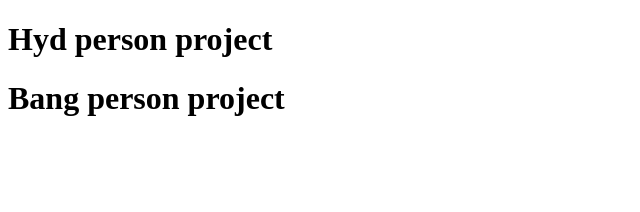
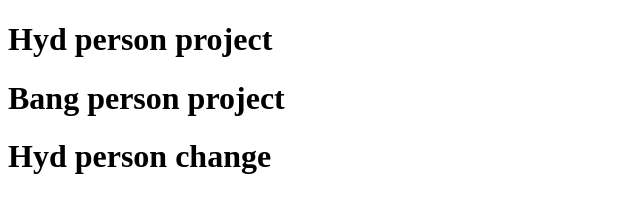
Before and after one commit to Arifa-Sanjamala2002/git-2, a plain HTML site: page index.html in a window 1280 px wide. Shown: the whole page, without its empty margins (0-640 px from the left). Drawn offline with Linux system fonts and the light colour scheme.

Commit message:
Hyd changes

```diff
--- a/index.html
+++ b/index.html
@@ -8,5 +8,6 @@
 <body>
     <h1>Hyd person project</h1>
     <h1>Bang person project</h1>
+    <h1>Hyd person change</h1>
 </body>
 </html>
```
